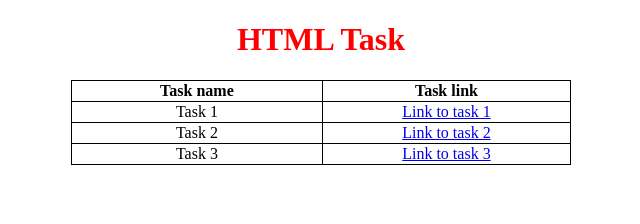
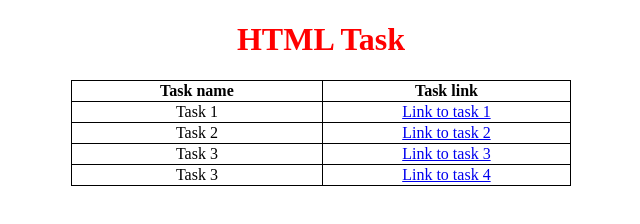
Before and after one commit to Harshitkumar0507/taskDemo, a plain HTML site: page index.html in a window 1280 px wide. Shown: the whole page, without its empty margins (319-959 px from the left). Drawn offline with Linux system fonts and the light colour scheme.

Commit message:
Add files via upload

```diff
--- a/index.html
+++ b/index.html
@@ -62,6 +62,14 @@
                 <a href="task3.html" target="_blank">Link to task 3</a>
             </td>
         </tr>
+        <tr>
+            <td>
+                Task 3
+            </td>
+            <td>
+                <a href="task4.html" target="_blank">Link to task 4</a>
+            </td>
+        </tr>
     </table>
 </body>
 </html>
```
Also changed, not shown: task4.html (added, +13 -0 lines).
